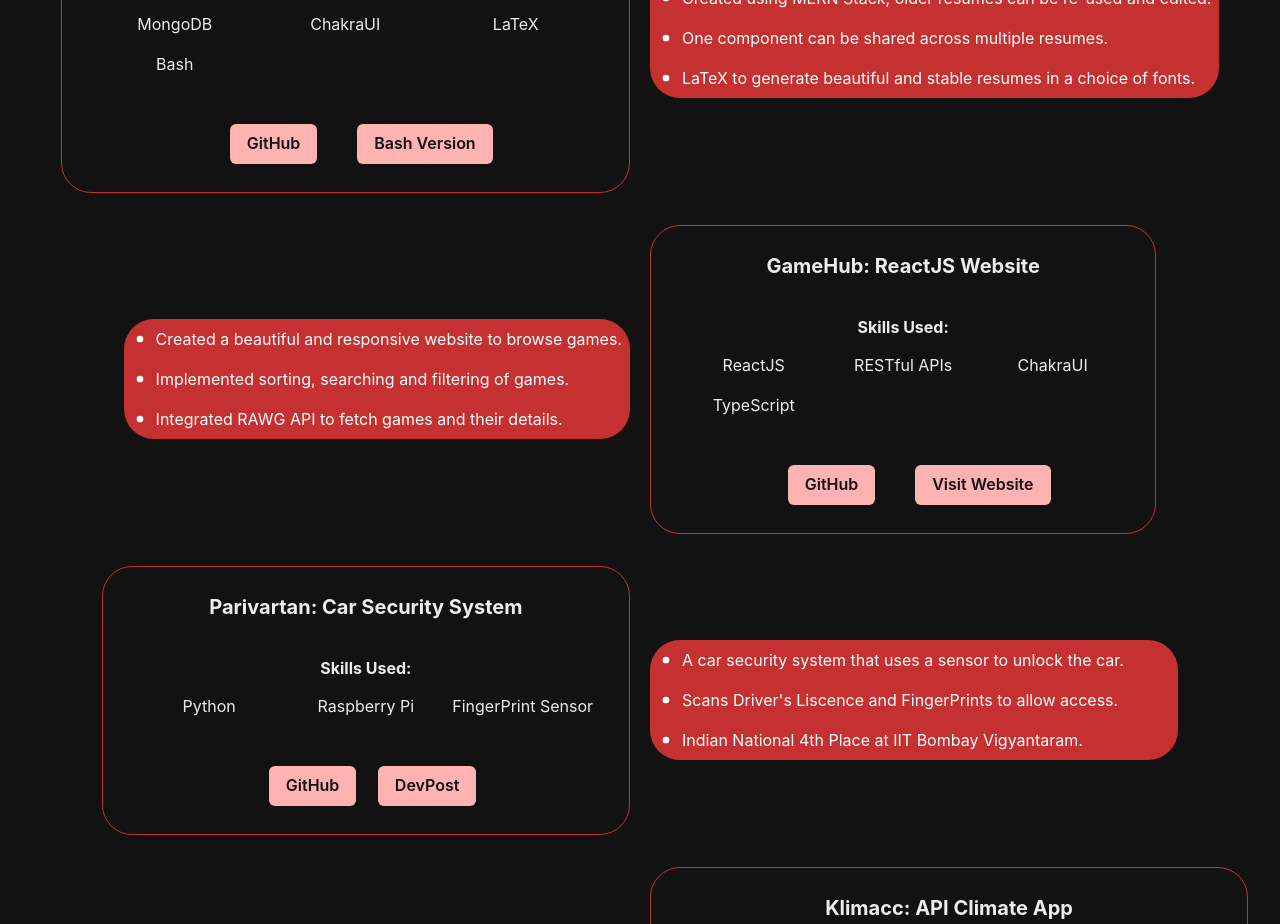
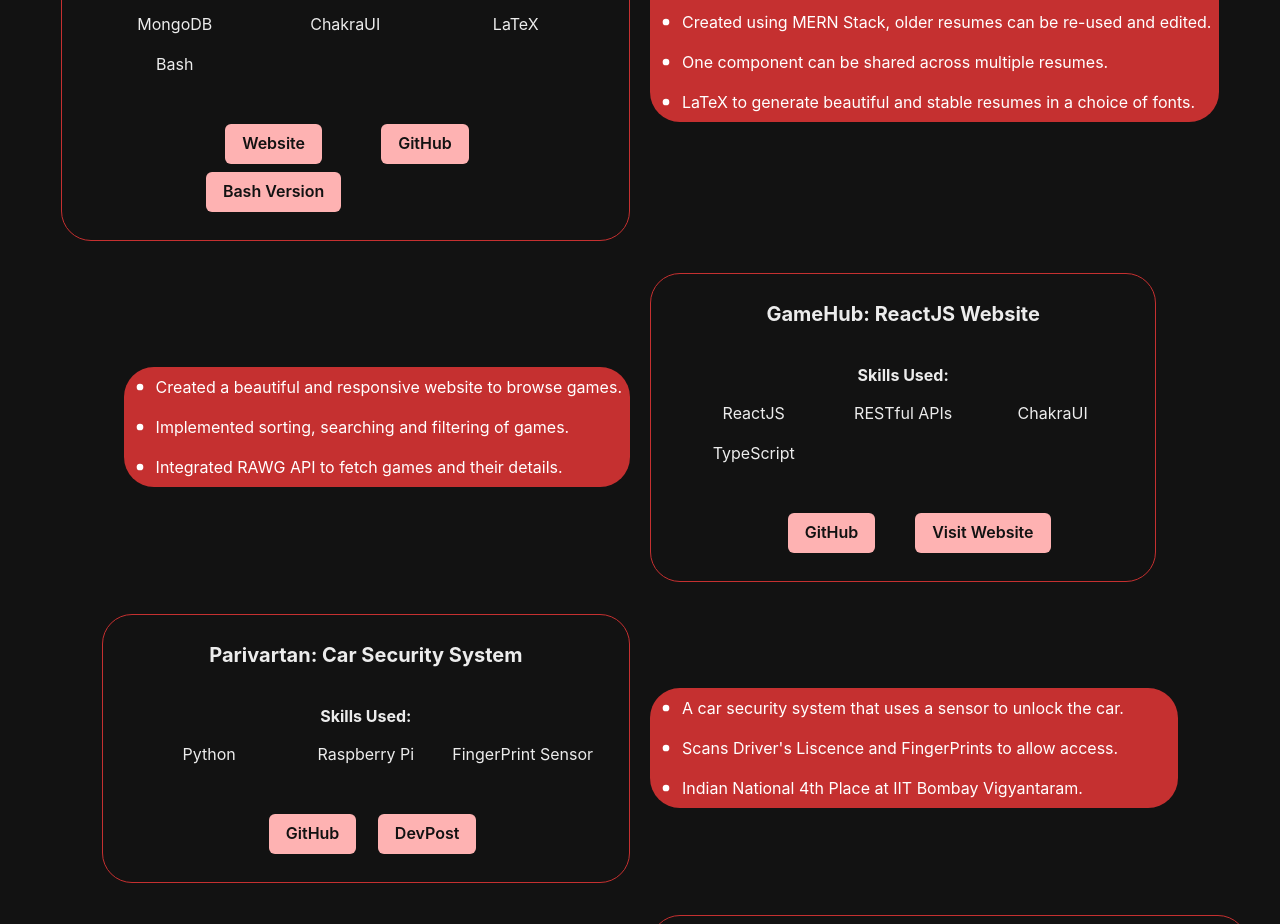
Before and after one commit to TheFJcurve/personal-portfolio, a React (Vite) app: page / in a window 1280 px wide. Shown: the part 1840-2764 px from the top of the page. Built offline with nearby package versions, Linux system fonts and the light colour scheme.

Commit message:
added resume generator website

```diff
--- a/src/components/Projects.tsx
+++ b/src/components/Projects.tsx
@@ -193,10 +193,11 @@ const Projects = () => {
             "LaTeX to generate beautiful and stable resumes in a choice of fonts.",
           ]}
           projectLinks={[
+            "https://resume-generator-app-red.vercel.app",
             "https://github.com/TheFJcurve/resume-generator-app",
             "https://github.com/TheFJcurve/Resume-Generator",
           ]}
-          projectLinkDisplayName={["GitHub", "Bash Version"]}
+          projectLinkDisplayName={["Website", "GitHub", "Bash Version"]}
           skills={[
             "ReactJS",
             "NodeJS",
```
